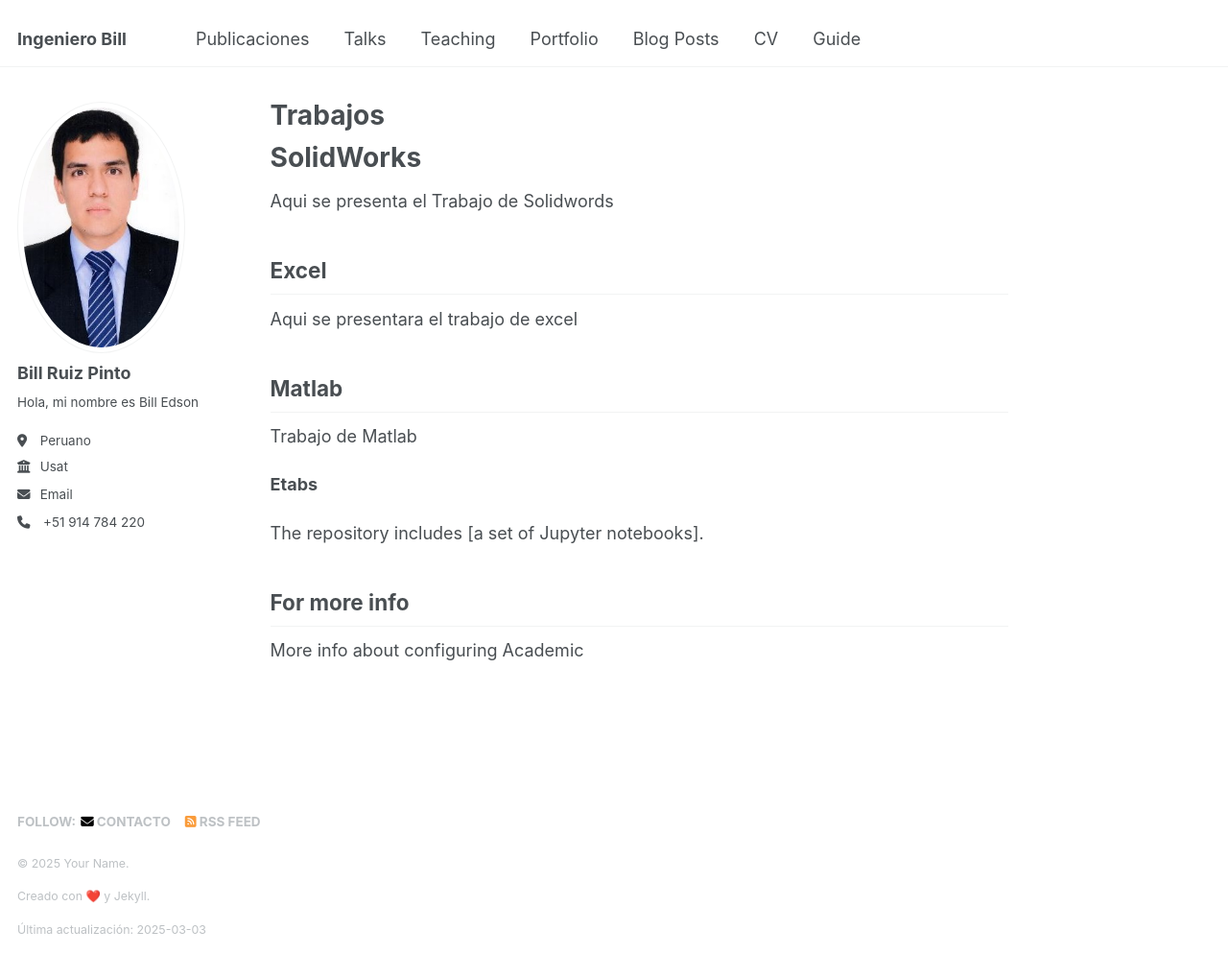
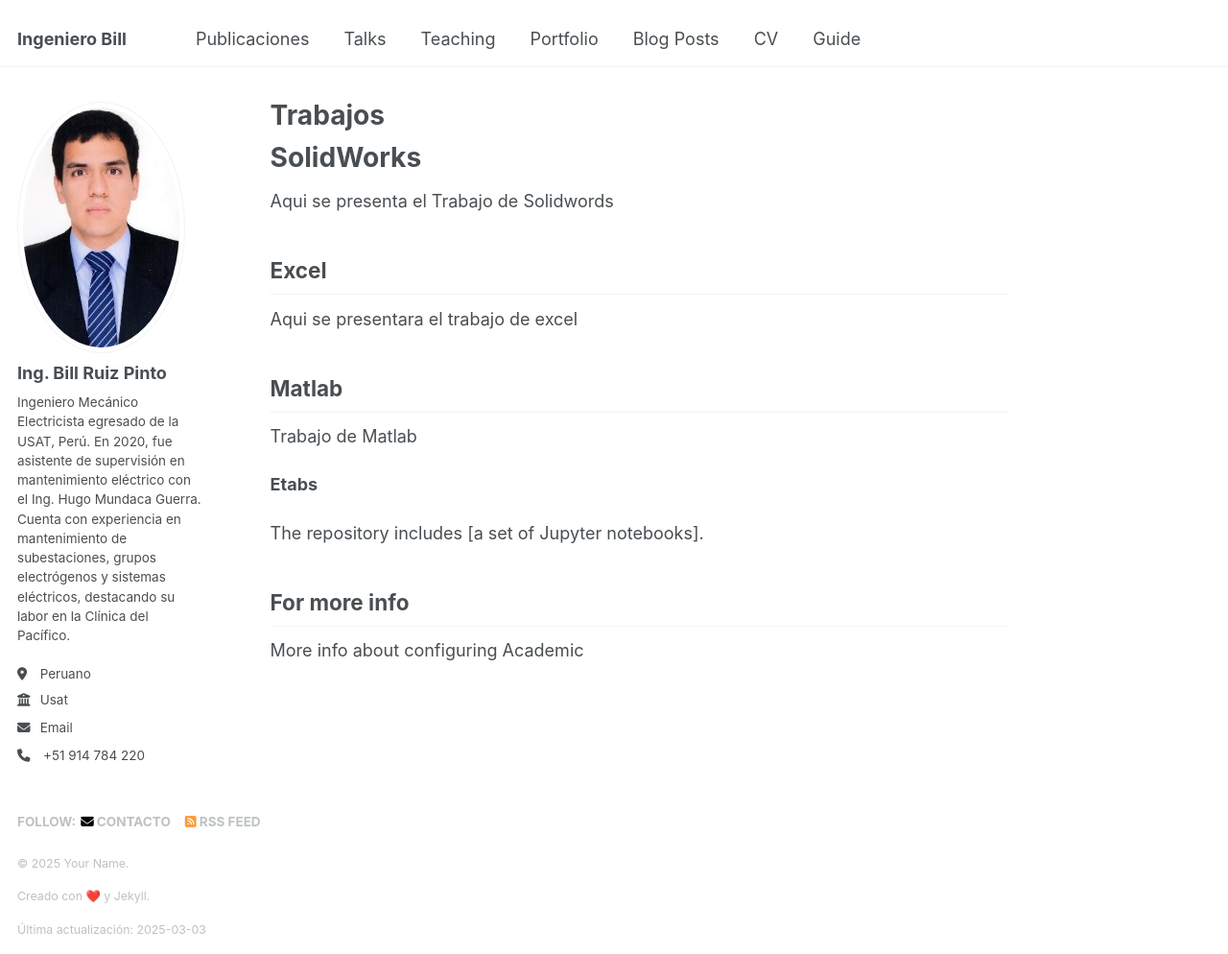
Before and after one commit to IngenieroBill/Cv, a Jekyll site: the page built from _pages/about.md, in a window 1280 px wide and 994 px high. Shown: the whole window at 96% size. Built offline with Jekyll 4.4.1, drawn with Linux system fonts in a browser that asks for light colours.

Commit message:
Actualización de configuración en _config.yml

```diff
--- a/_config.yml
+++ b/_config.yml
@@ -23,9 +23,9 @@ repository               : "repository: IngenieroBill/Cv"
 author:
   # Biographic information
   avatar           : "profile.png"
-  name             : "Bill Ruiz Pinto"
+  name             : "Ing. Bill Ruiz Pinto"
   pronouns         : # example: "he/him"
-  bio              : "Hola, mi nombre es Bill Edson"
+  bio              : "Ingeniero Mecánico Electricista egresado de la USAT, Perú. En 2020, fue asistente de supervisión en mantenimiento eléctrico con el Ing. Hugo Mundaca Guerra. Cuenta con experiencia en mantenimiento de subestaciones, grupos electrógenos y sistemas eléctricos, destacando su labor en la Clínica del Pacífico."
   location         : "Peruano"
   employer         : "Usat"
   uri              : # URL
```
